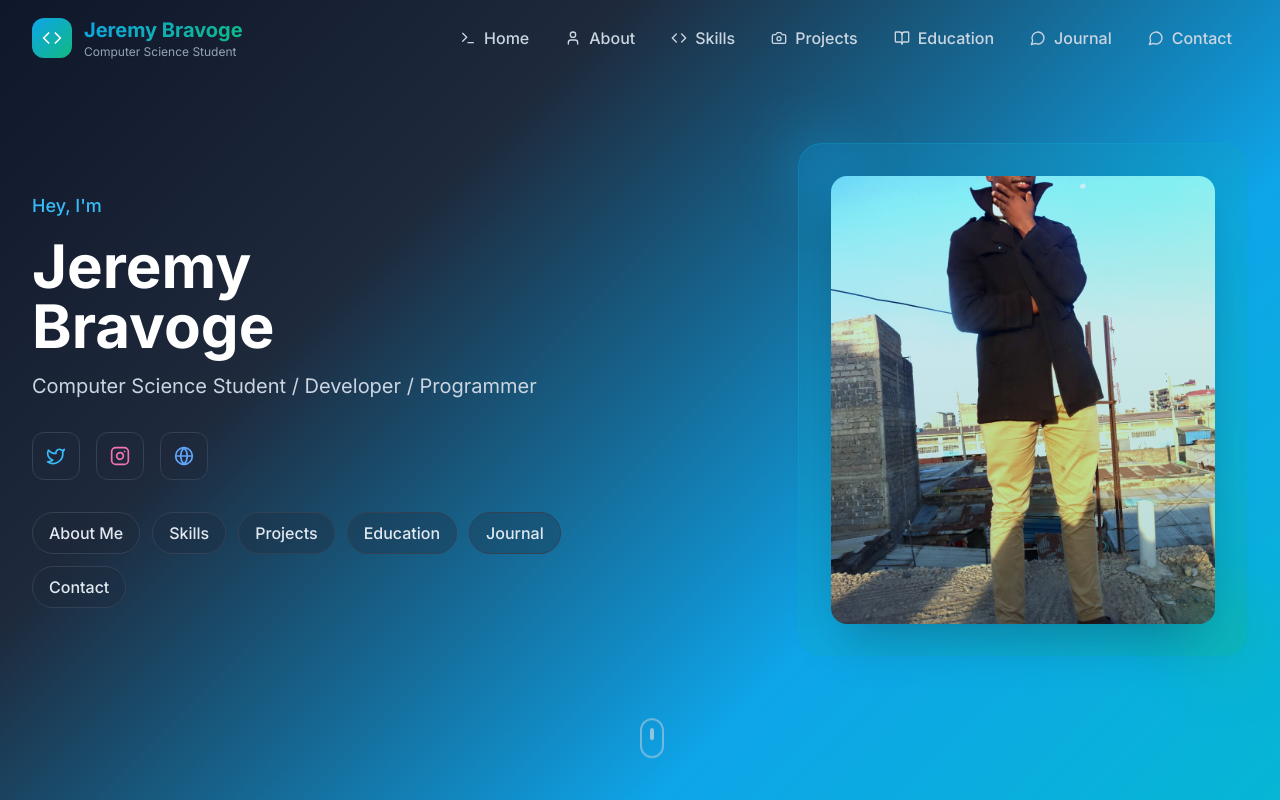
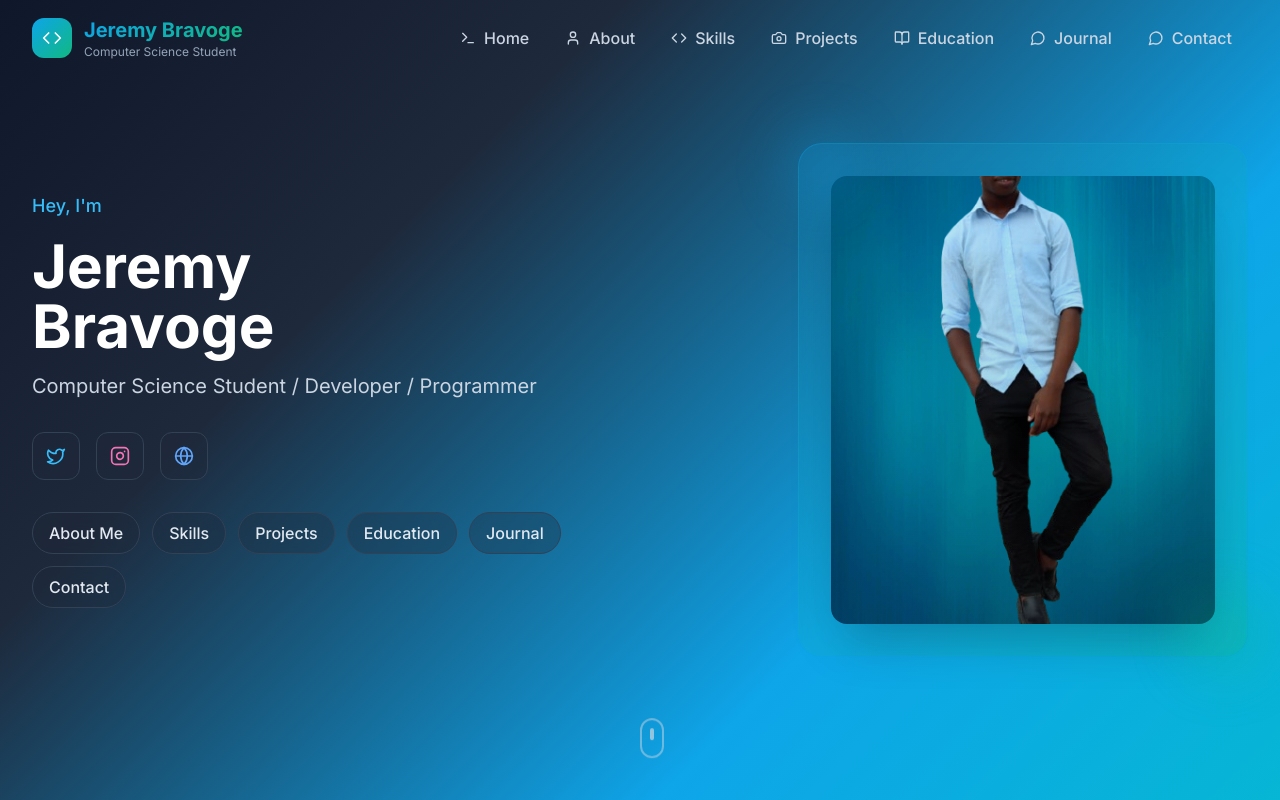
Before and after one commit to ominde-john/Jeremy-Website, a React (Vite) app: page / in a window 1280 px wide. Shown: the top 800 px of the page. Built offline with nearby package versions, Linux system fonts and the light colour scheme.

Commit message:
Replace Hero image
Replaced the image in the Hero section with the user's provided image.

```diff
--- a/src/components/Hero.tsx
+++ b/src/components/Hero.tsx
@@ -81,7 +81,7 @@ const Hero = () => {
               {/* Profile image with transparent background effect */}
               <div className="relative bg-gradient-to-br from-sky-500/20 to-emerald-500/20 rounded-3xl p-8 backdrop-blur-sm border border-sky-500/30">
                 <img
-                  src="/lovable-uploads/0970381c-c8c9-49a2-9f98-a639d372250c.png"
+                  src="/lovable-uploads/614b8cfd-ac6a-4138-b81f-62fa85e36130.png"
                   alt="Jeremy Bravoge - Professional Developer"
                   className="w-80 h-96 lg:w-96 lg:h-[28rem] object-cover object-center rounded-2xl shadow-2xl"
                   style={{
```
Also changed, not shown: public/lovable-uploads/614b8cfd-ac6a-4138-b81f-62fa85e36130.png (added).
